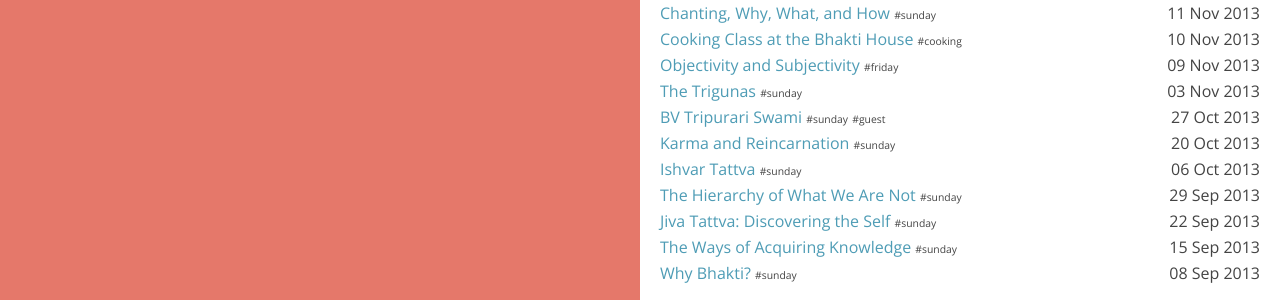
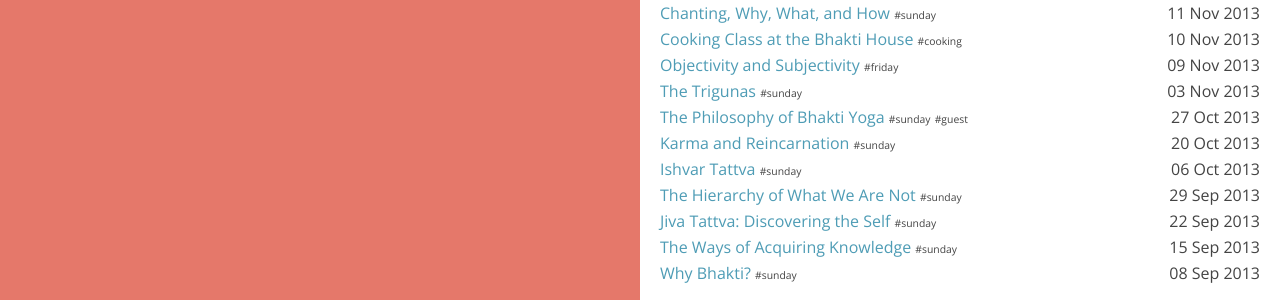
Before and after one commit to beginningbhakti/beginningbhakti.github.io, a Jekyll site: the page built from archived/index.html, in a window 1280 px wide. Shown: the part 370-670 px from the top of the page. Built offline with Jekyll 4.4.1, drawn with Linux system fonts in a browser that asks for light colours; nearby versions of some CDN libraries; Markdown is read by kramdown in place of the engine named in the settings.

Commit message:
Update 2013-10-27-BV-Tripurari-Swami.markdown

```diff
--- a/_posts/2013-10-27-BV-Tripurari-Swami.markdown
+++ b/_posts/2013-10-27-BV-Tripurari-Swami.markdown
@@ -1,6 +1,6 @@
 ---
 layout: post
-title:  "BV Tripurari Swami"
+title:  "The Philosophy of Bhakti Yoga"
 tags: sunday guest
 author: BV Tripurari Swami
 ---
```
